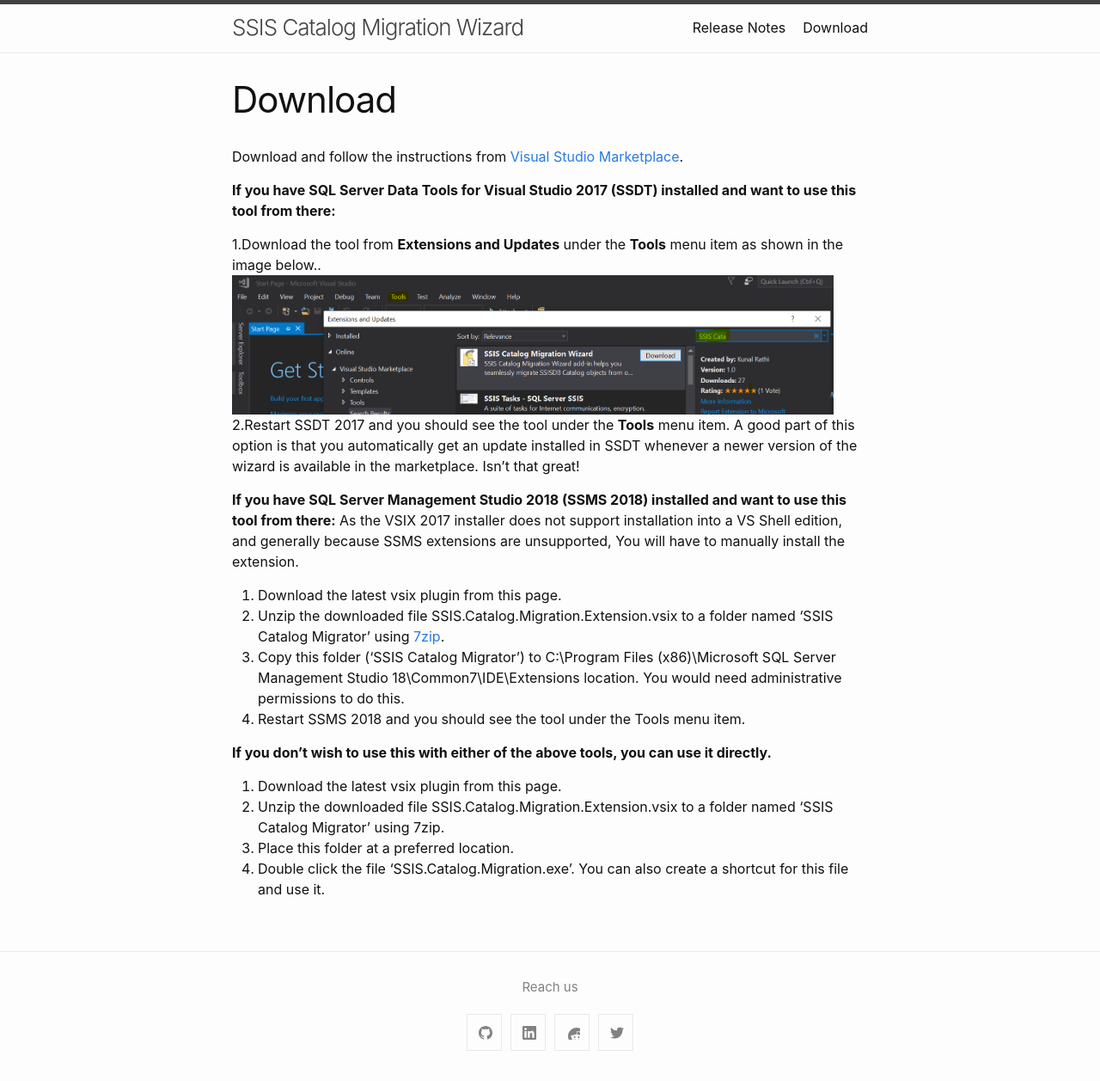
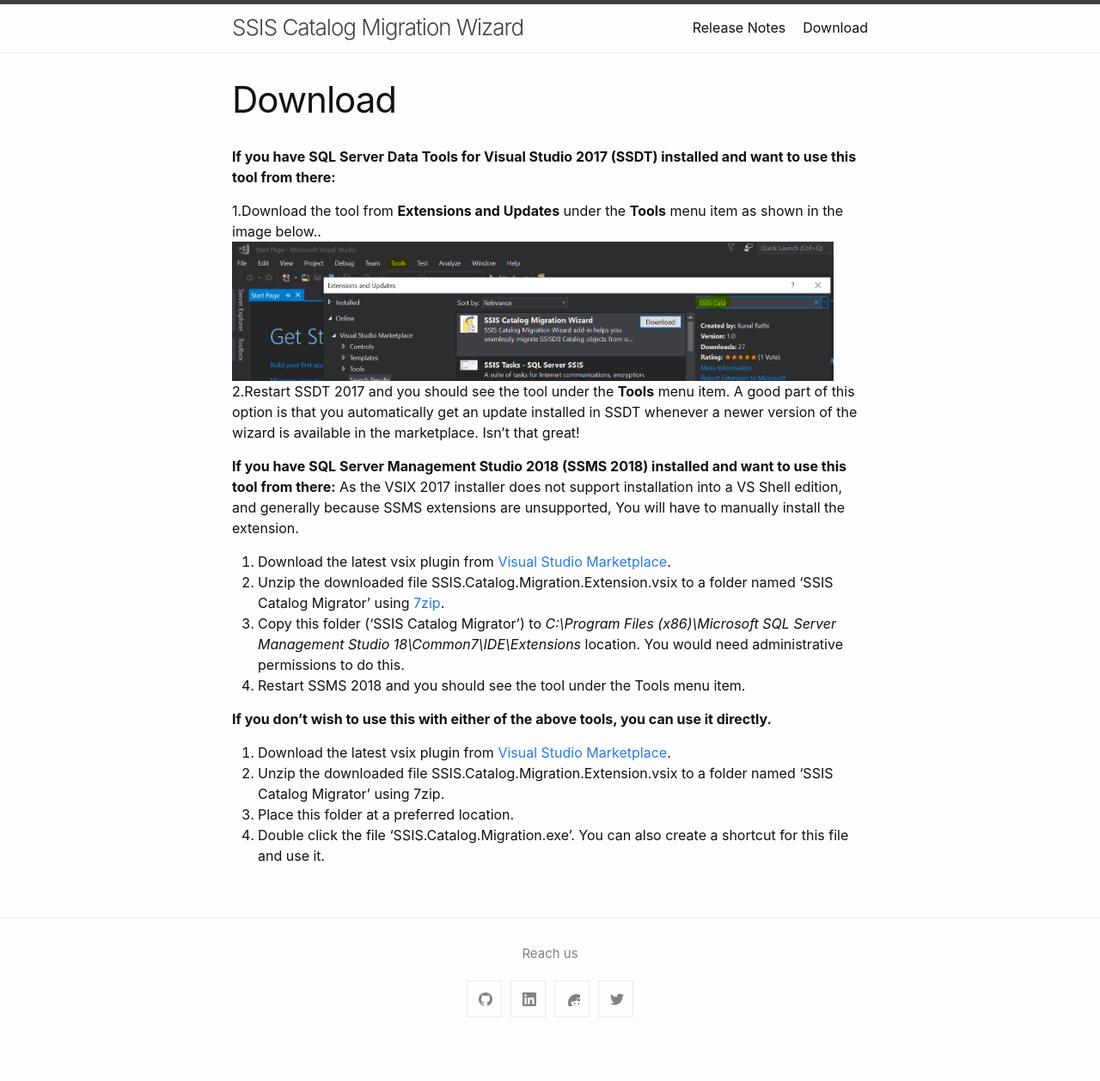
Before and after one commit to kr55/ssiscataloger, a Jekyll site: the page built from download.md, in a window 1280 px wide. Shown: the whole page at 86% size. Built offline with Jekyll 4.4.1, drawn with Linux system fonts in a browser that asks for light colours; after the commit the page ends 1218 px from its top, so only the background shows below that.

Commit message:
Update download.md

```diff
--- a/download.md
+++ b/download.md
@@ -3,8 +3,6 @@ layout: page
 title: Download
 permalink: /download/
 ---
-
-Download and follow the instructions from  [Visual Studio Marketplace](https://marketplace.visualstudio.com/items?itemName=KunalRathi.ssiscatalogmigrator).
 
 **If you have SQL Server Data Tools for Visual Studio 2017 (SSDT) installed and want to use this tool from there:**
 
@@ -15,13 +13,13 @@ A good part of this option is that you automatically get an update installed in
 
 **If you have SQL Server Management Studio 2018 (SSMS 2018) installed and want to use this tool from there:**
 As the VSIX 2017 installer does not support installation into a VS Shell edition, and generally because SSMS extensions are unsupported, You will have to manually install the extension.
-1. Download the latest vsix plugin from this page.
+1. Download the latest vsix plugin from [Visual Studio Marketplace](https://marketplace.visualstudio.com/items?itemName=KunalRathi.ssiscatalogmigrator).
 2. Unzip the downloaded file SSIS.Catalog.Migration.Extension.vsix to a folder named 'SSIS Catalog Migrator' using [7zip](https://www.7-zip.org/download.html).
-3. Copy this folder ('SSIS Catalog Migrator') to C:\Program Files (x86)\Microsoft SQL Server Management Studio 18\Common7\IDE\Extensions location. You would need administrative permissions to do this.
+3. Copy this folder ('SSIS Catalog Migrator') to *C:\Program Files (x86)\Microsoft SQL Server Management Studio 18\Common7\IDE\Extensions* location. You would need administrative permissions to do this.
 4. Restart SSMS 2018 and you should see the tool under the Tools menu item.
 
 **If you don't wish to use this with either of the above tools, you can use it directly.**
-1. Download the latest vsix plugin from this page.
+1. Download the latest vsix plugin from [Visual Studio Marketplace](https://marketplace.visualstudio.com/items?itemName=KunalRathi.ssiscatalogmigrator).
 2. Unzip the downloaded file SSIS.Catalog.Migration.Extension.vsix to a folder named 'SSIS Catalog Migrator' using 7zip.
 3. Place this folder at a preferred location.
 4. Double click the file 'SSIS.Catalog.Migration.exe'. You can also create a shortcut for this file and use it.
```
